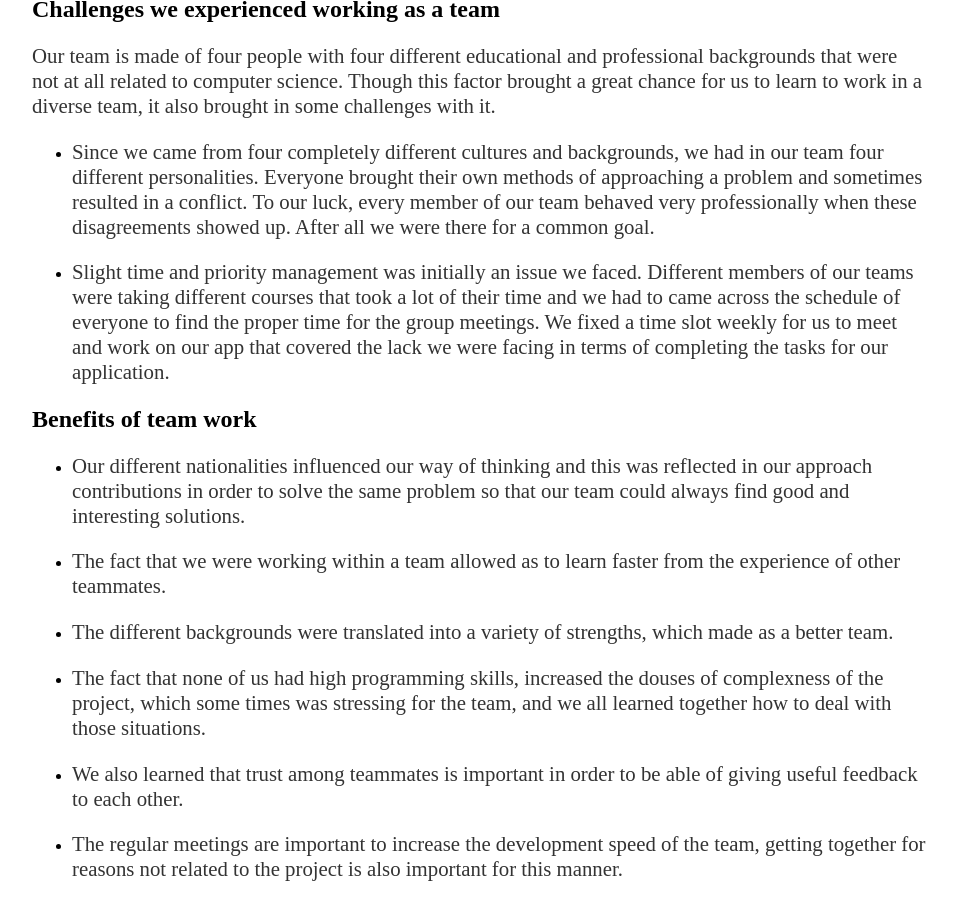
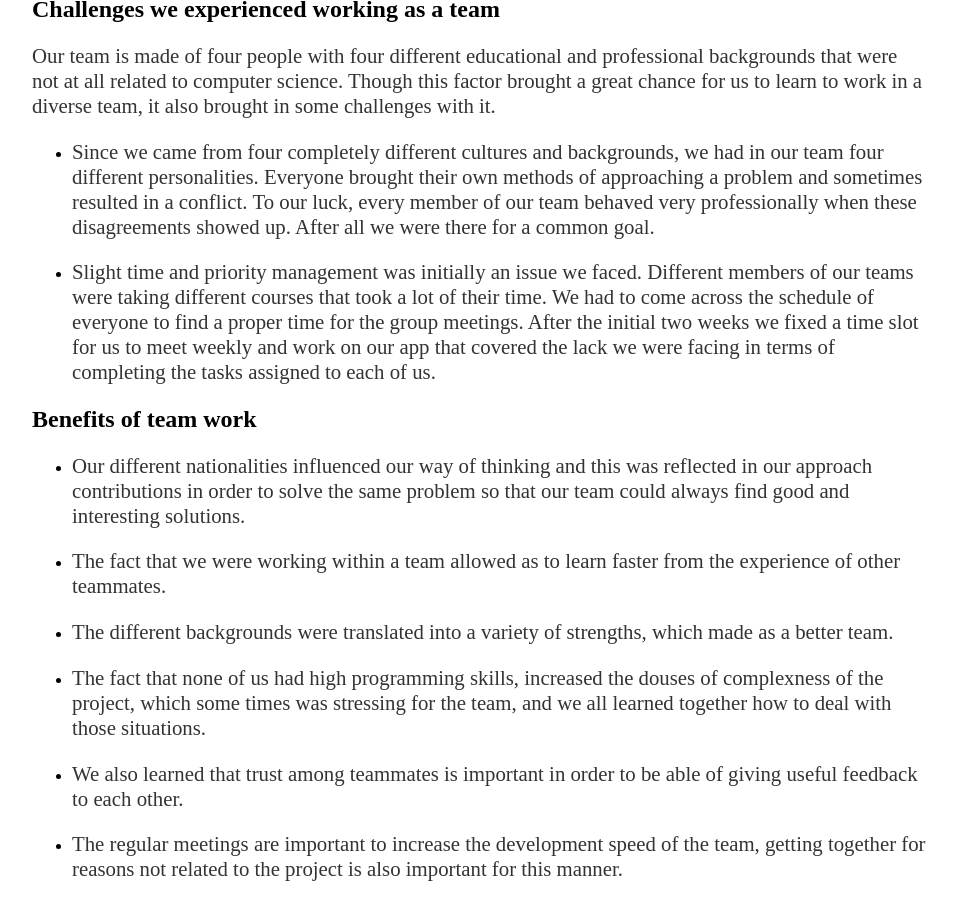
Before and after one commit to NadeemNicoR/TeamProjects, a Jekyll site: the page built from docs/_posts/2019-07-02-ISEE-2019-Reflections & Play Store Entry.md, in a window 1280 px wide and 900 px high, scrolled down 1440 px. Shown: the whole window, without its empty margins (160-1117 px from the left). Built offline with Jekyll 4.4.1, drawn with Linux system fonts in a browser that asks for light colours; our own code applies the rules of GitHub Pages for plain Markdown files.

Commit message:
Update 2019-07-02-ISEE-2019-Reflections & Play Store Entry.md

```diff
--- a/docs/_posts/2019-07-02-ISEE-2019-Reflections & Play Store Entry.md
+++ b/docs/_posts/2019-07-02-ISEE-2019-Reflections & Play Store Entry.md
@@ -28,7 +28,7 @@ Our team is made of four people with four different educational and professional
 
 - Since we came from four completely different cultures and backgrounds, we had in our team four different personalities. Everyone brought their own methods of approaching a problem and sometimes resulted in a conflict. To our luck, every member of our team behaved very professionally when these disagreements showed up. After all we were there for a common goal.
 
-- Slight time and priority management was initially an issue we faced. Different members of our teams were taking different courses that took a lot of their time and we had to came across the schedule of everyone to find the proper time for the group meetings. We fixed a time slot weekly for us to meet and work on our app that covered the lack we were facing in terms of completing the tasks for our application.
+- Slight time and priority management was initially an issue we faced. Different members of our teams were taking different courses that took a lot of their time. We had to come across the schedule of everyone to find a proper time for the group meetings. After the initial two weeks we fixed a time slot for us to meet weekly and work on our app that covered the lack we were facing in terms of completing the tasks assigned to each of us.
 
 
 ## Benefits of team work
```
